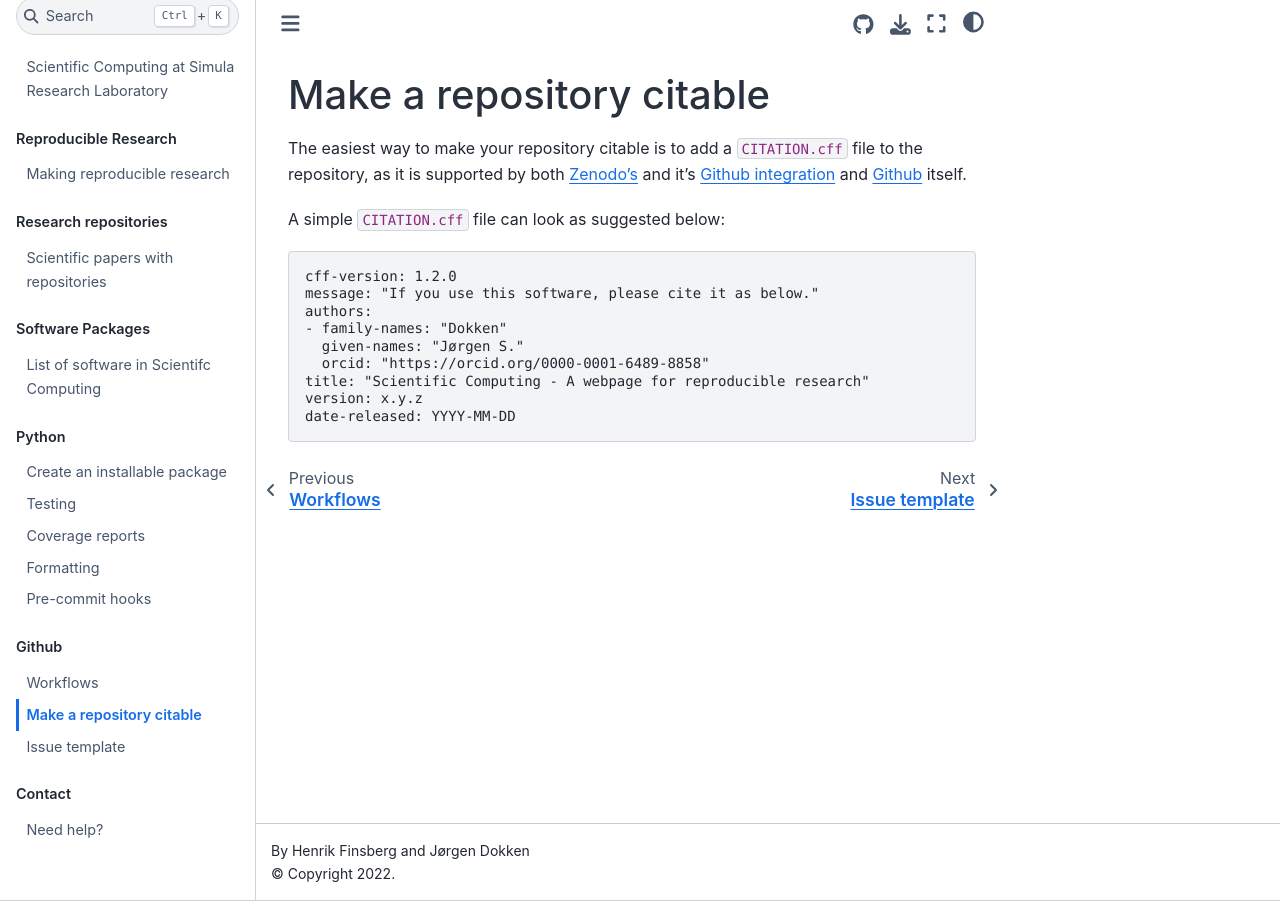
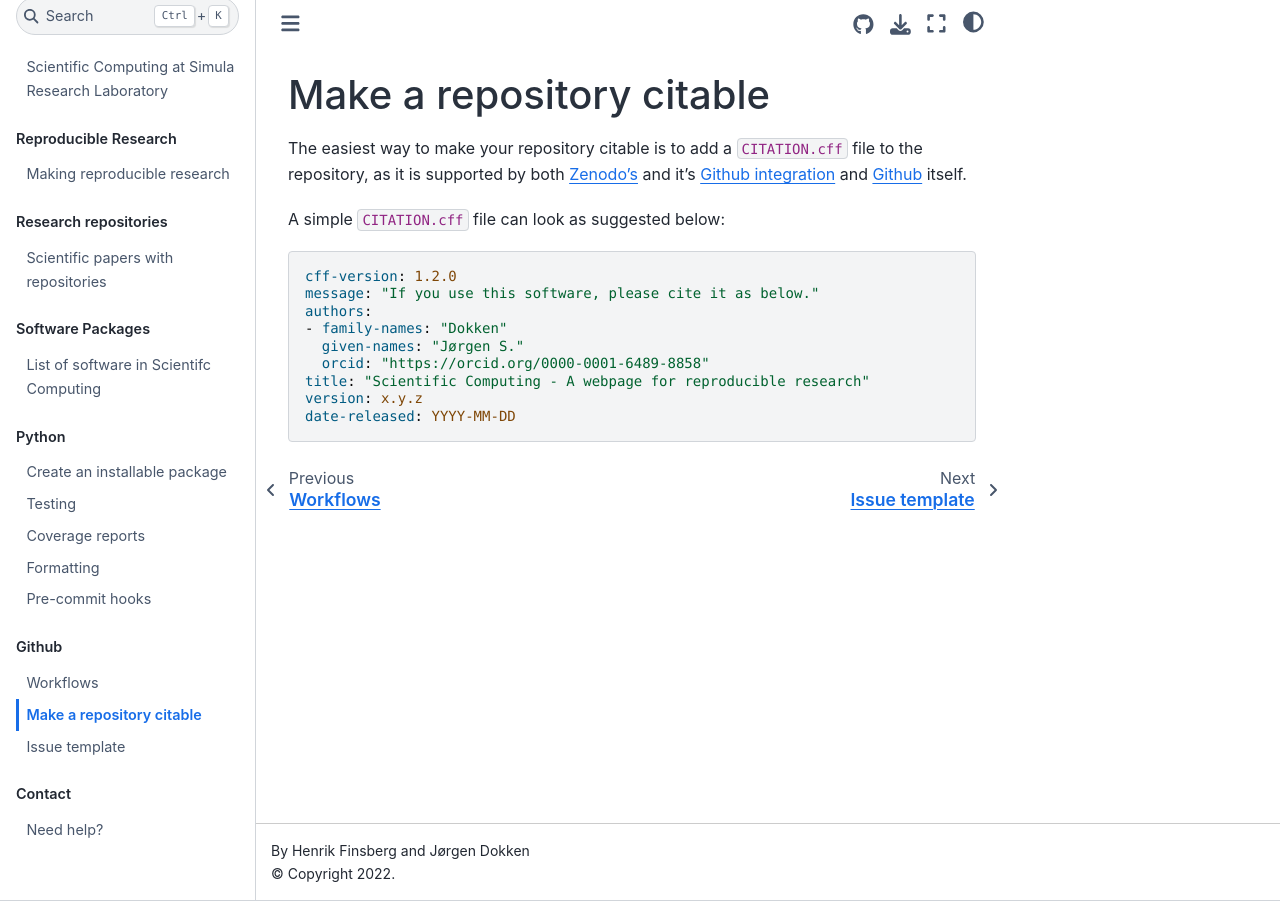
Before and after one commit to scientificcomputing/scientificcomputing.github.io, a Jupyter Book: the page built from docs/gh-citable.md, in a window 1280 px wide. Built offline with Jupyter Book 1.0.4 settings and Sphinx 7.4.7 and the Sphinx Book theme 1.1.4, drawn with Linux system fonts in a browser that asks for light colours.

Commit message:
Change cff to yaml and remove link to non-existing document - but add a FIXME label

````diff
--- a/docs/gh-citable.md
+++ b/docs/gh-citable.md
@@ -3,7 +3,7 @@ The easiest way to make your repository citable is to add a `CITATION.cff` file
 [Zenodo's](https://zenodo.org/) and it's [Github integration](https://docs.github.com/en/repositories/archiving-a-github-repository/referencing-and-citing-content) and [Github](https://docs.github.com/en/repositories/managing-your-repositorys-settings-and-features/customizing-your-repository/about-citation-files) itself.
 
 A simple `CITATION.cff` file can look as suggested below:
-```cff
+```yaml
 cff-version: 1.2.0
 message: "If you use this software, please cite it as below."
 authors:
````
Also changed, not shown: docs/python-packaging.md (+1 -1 lines).
